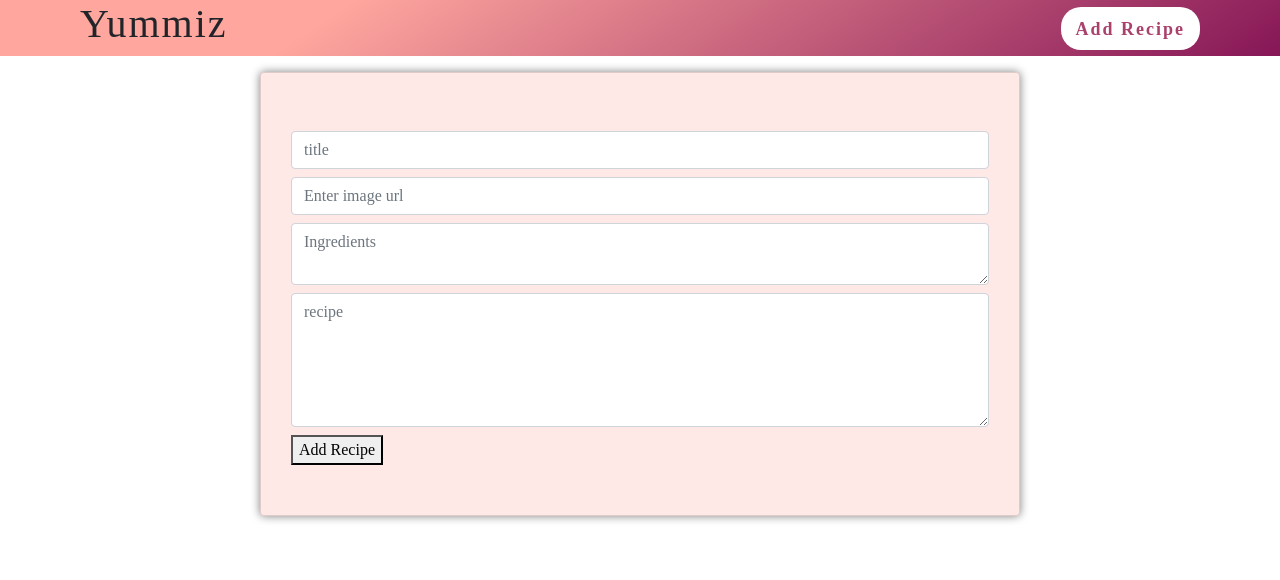
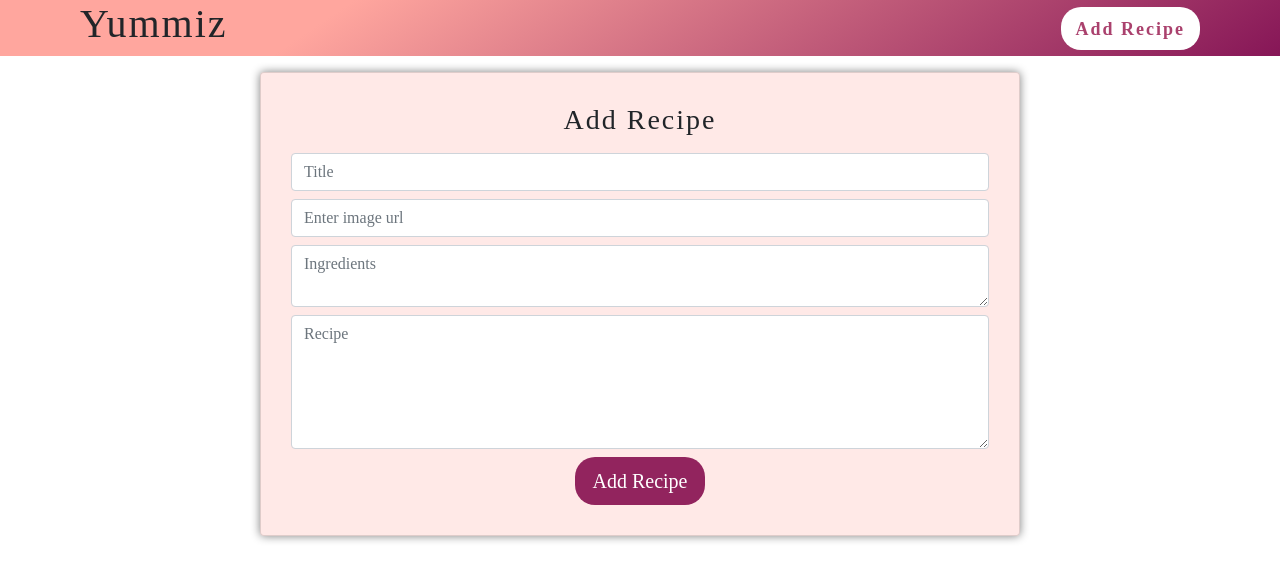
Before and after one commit to Naeema21/yummiz, a React (Create React App) app: page /add-recipe in a window 1280 px wide. Shown: the top 580 px of the page. Built offline with nearby package versions, Linux system fonts and the light colour scheme.

Commit message:
add recipe updated

```diff
--- a/src/Recipe/AddRecipe.js
+++ b/src/Recipe/AddRecipe.js
@@ -14,9 +14,9 @@ const AddRecipe = () => {
   const handleRecipe = (e) => {
     e.preventDefault();
     const data = {
-      name: name,
-      image: image,
-      recipe: recipe,
+      title: name,
+      img: image,
+      process: recipe,
       ingredients: ingredients
     };
 
@@ -24,7 +24,7 @@ const AddRecipe = () => {
 
     axios.post("https://api-yummiz.herokuapp.com/recipe", data).then((res) => {
       console.log(res);
-      if (res.status === "200") {
+      if (res.status === 201) {
         swal({
           title: "Thank You For adding",
           timer: 2000
@@ -45,11 +45,12 @@ const AddRecipe = () => {
         <div className="container">
           <div className="row ">
             <div className="col-lg-2"></div>
-            <div className="col-lg-8 card">
+            <div className="col-lg-8 card text-center">
+              <h3> Add Recipe</h3>
               <form onSubmit={handleRecipe}>
                 <input
                   required
-                  placeholder="title"
+                  placeholder="Title"
                   type="text"
                   className="form-control my-2"
                   onChange={(e) => setname(e.target.value)}
@@ -73,7 +74,7 @@ const AddRecipe = () => {
                 <textarea
                   required
                   className="form-control my-2"
-                  placeholder="recipe"
+                  placeholder="Recipe"
                   rows={5}
                   onChange={(e) => setrecipe(e.target.value)}
                 />
--- a/src/Recipe/Recipe.js
+++ b/src/Recipe/Recipe.js
@@ -15,7 +15,7 @@ const Recipe = () => {
           <div className="row">
             {data.map((v, i) => {
               return (
-                <div className="col-lg-4 mb-2">
+                <div className="col-lg-4 mb-2" key={i}>
                   <RecipeCard title={v.title} img={v.img} process={v.process} />
                 </div>
               );
--- a/src/Recipe/RecipeCard.js
+++ b/src/Recipe/RecipeCard.js
@@ -4,7 +4,7 @@ const RecipeCard = React.memo((props) => {
   return (
     <div className="card">
       <div className="card-head">
-        <img src={props.img} className="img-fluid" />
+        <img src={props.img} alt="recipe" width="100%" height="210px" />
       </div>
       <div className="card-body">
         <h1>{props.title}</h1>
--- a/src/styles.css
+++ b/src/styles.css
@@ -12,10 +12,13 @@ body {
 .recipe .card {
   box-shadow: 0px 0px 10px grey;
   border-radius: 10px;
+  height: 100%;
 }
 
 .recipe h1 {
   color: #6a0532;
+  font-size: 23px;
+  font-weight: 600;
 }
 .header a {
   background: #fff;
@@ -29,7 +32,16 @@ body {
 }
 
 .addrecipe .card {
-  padding: 50px 30px;
+  padding: 30px;
   box-shadow: 0px 0px 10px grey;
   background: #ffa69e40;
 }
+
+.addrecipe button {
+  background: #92245e;
+  padding: 9px 18px;
+  border-radius: 20px;
+  border: none;
+  font-size: 20px;
+  color: #fff;
+}
```
